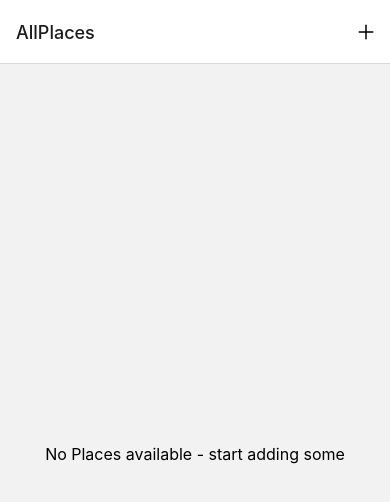
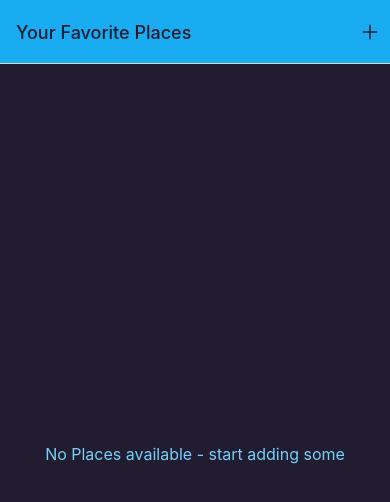
Before and after one commit to GregPetropoulos/fav-spots, a React Native app: screen /AllPlaces in a window 390 px wide. Shown: the top 502 px of the page. Built offline with nearby package versions, Linux system fonts and the light colour scheme.

Commit message:
Added icon button to header and styled header with different titles from the default

```diff
--- a/App.js
+++ b/App.js
@@ -4,24 +4,41 @@
 import AllPlaces from './screens/AllPlaces';
 import AddPlaces from './screens/AddPlaces';
 import IconButton from './components/UI/IconButton';
+import {Colors} from './constants/colors'
 const Stack = createNativeStackNavigator();
 export default function App() {
   return (
     <>
       <StatusBar style='dark' />
       <NavigationContainer>
-        <Stack.Navigator>
+        <Stack.Navigator screenOptions={{
+          headerStyle:{backgroundColor:Colors.primary500},
+          headerTintColor:Colors.gray700,
+          contentStyle:{backgroundColor:Colors.gray700}
+        }}>
           <Stack.Screen
             name='AllPlaces'
             component={AllPlaces}
             // Can access the navigation from turning options in to a function and returning an object
-            options={({navigation})=>({
+            options={({ navigation }) => ({
+              title: 'Your Favorite Places',
               headerRight: ({ tintColor }) => (
-                <IconButton size={24} color={tintColor} icon='add' onPress={()=>navigation.navigate('AddPlaces')}/>
+                <IconButton
+                  size={24}
+                  color={tintColor}
+                  icon='add'
+                  onPress={() => navigation.navigate('AddPlaces')}
+                />
               )
             })}
           />
-          <Stack.Screen name='AddPlaces' component={AddPlaces} />
+          <Stack.Screen
+            name='AddPlaces'
+            component={AddPlaces}
+            options={{
+              title: 'Add A New Place'
+            }}
+          />
         </Stack.Navigator>
       </NavigationContainer>
     </>
--- a/components/Places/PlacesList.js
+++ b/components/Places/PlacesList.js
@@ -1,5 +1,7 @@
 import { FlatList, Text, View,StyleSheet } from 'react-native';
+import { Colors } from '../../constants/colors';
 import PlaceItem from './PlaceItem';
+
 function PlacesList({ places }) {
   if (!places || places.length === 0) {
     return (
@@ -25,6 +27,7 @@
     alignItems:'center'
   },
   fallbackText:{
-    fontSize:16
+    fontSize:16,
+    color:Colors.primary200
   }
 });
--- a/components/UI/IconButton.js
+++ b/components/UI/IconButton.js
@@ -14,7 +14,7 @@
 const styles = StyleSheet.create({
   button: {
     padding: 8,
-    margin: 4,
+
     justifyContent: 'center',
     alignItems: 'center'
   },
--- /dev/null
+++ b/constants/colors.js
@@ -0,0 +1,11 @@
+export const Colors = {
+    primary50: '#cfeffd',
+    primary100: '#a0defb',
+    primary200: '#77cff8',
+    primary400: '#44bdf5',
+    primary500: '#1aacf0',
+    primary700: '#0570c9',
+    primary800: '#003b88',
+    accent500: '#e6b30b',
+    gray700: '#221c30',
+  };
```
